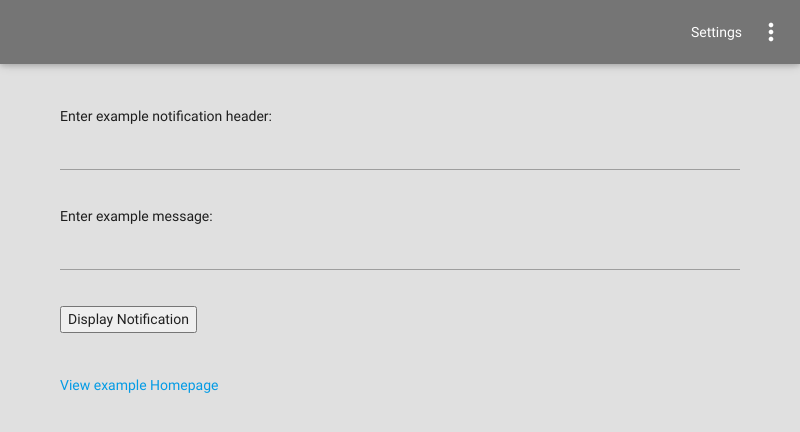
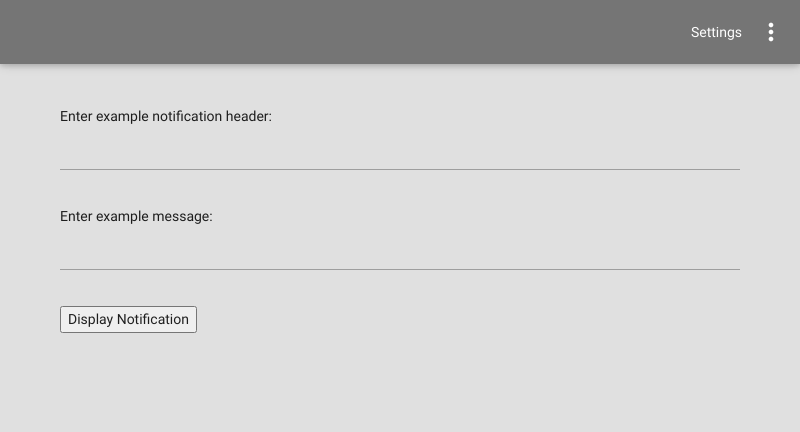
Before and after one commit to devedge/GitNow, an Electron app: page views/main.html in a window 800 px wide. Drawn offline with Linux system fonts and the light colour scheme.

Commit message:
removed dead link

```diff
--- a/views/main.html
+++ b/views/main.html
@@ -51,8 +51,7 @@
         <input type="text" id="exampleinput" value=""></input>
         <br><br>
         <button type="button" onclick="displayNotification()">Display Notification</button>
-        <br><br><br>
-        <a href="./exampleindex.html">View example Homepage</a>
+        <br>
 
     </div>
 
```
